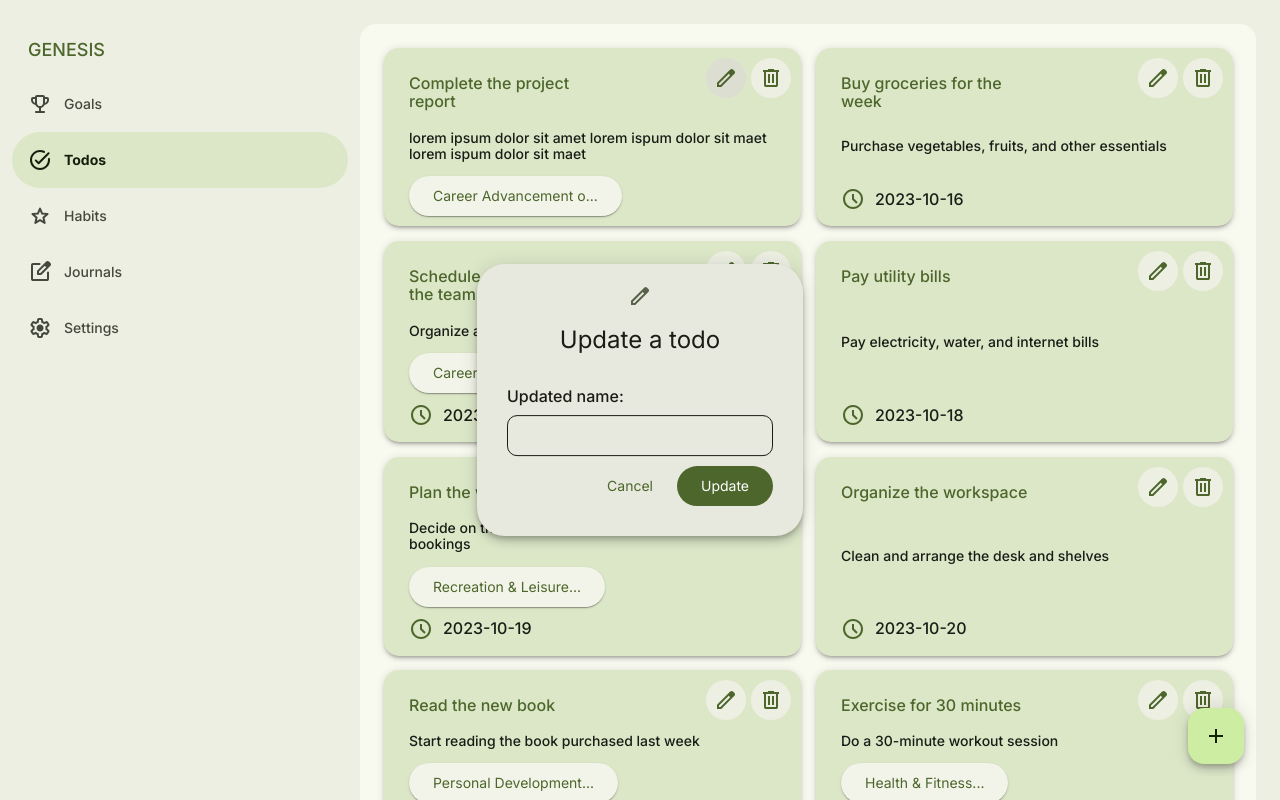
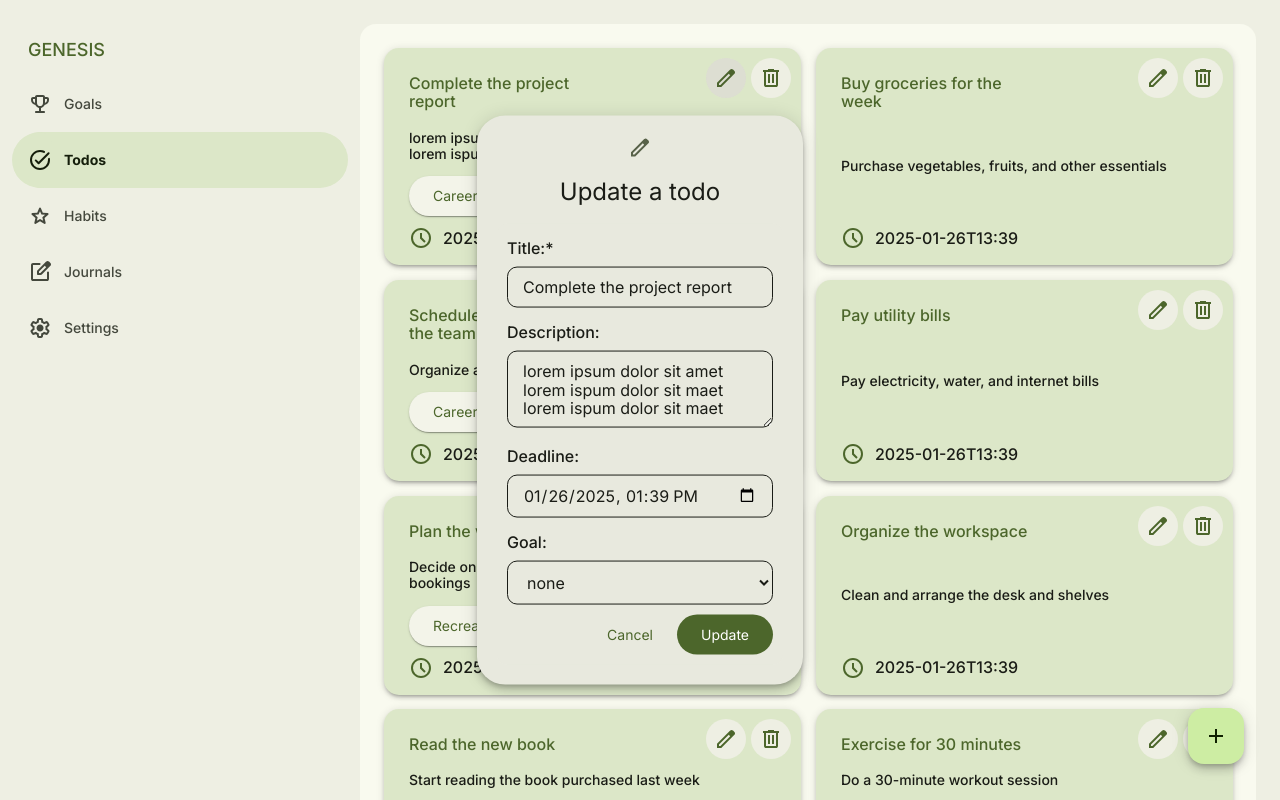
Before and after one commit to shravzzv/Genesis-precursor-client, a React (Vite) app: page /todos in a window 1280 px wide. Both pictures are taken after a click on the button 725 px from the left and 78 px from the top of the page. Shown: the top 800 px of the page. Built offline with nearby package versions, Linux system fonts and the light colour scheme.

Commit message:
feat: update Todos component with enhanced todo editing functionality and deadline management

```diff
--- a/src/pages/Todos.jsx
+++ b/src/pages/Todos.jsx
@@ -11,91 +11,92 @@ export default function Todos() {
       description:
         'lorem ipsum dolor sit amet lorem ispum dolor sit maet lorem ispum dolor sit maet',
       goal: 'Career Advancement of the second kind and lorem ipsum dolor sit amet.',
+      deadline: '2025-01-26T13:39',
       id: 1,
     },
     {
       title: 'Buy groceries for the week',
       description: 'Purchase vegetables, fruits, and other essentials',
-      deadline: '2023-10-16',
+      deadline: '2025-01-26T13:39',
       id: 2,
     },
     {
       title: 'Schedule a meeting with the team',
       description: 'Organize a meeting to discuss project updates',
-      deadline: '2023-10-17',
+      deadline: '2025-01-26T13:39',
       goal: 'Career Advancement',
       id: 3,
     },
     {
       title: 'Pay utility bills',
       description: 'Pay electricity, water, and internet bills',
-      deadline: '2023-10-18',
+      deadline: '2025-01-26T13:39',
       id: 4,
     },
     {
       title: 'Plan the weekend trip',
       description: 'Decide on the destination and make necessary bookings',
-      deadline: '2023-10-19',
+      deadline: '2025-01-26T13:39',
       goal: 'Recreation & Leisure',
       id: 5,
     },
     {
       title: 'Organize the workspace',
       description: 'Clean and arrange the desk and shelves',
-      deadline: '2023-10-20',
+      deadline: '2025-01-26T13:39',
       id: 6,
     },
     {
       title: 'Read the new book',
       description: 'Start reading the book purchased last week',
-      deadline: '2023-10-21',
+      deadline: '2025-01-26T13:39',
       goal: 'Personal Development',
       id: 7,
     },
     {
       title: 'Exercise for 30 minutes',
       description: 'Do a 30-minute workout session',
-      deadline: '2023-10-22',
+      deadline: '2025-01-26T13:39',
       goal: 'Health & Fitness',
       id: 8,
     },
     {
       title: 'Call family and friends',
       description: 'Catch up with family and friends over the phone',
-      deadline: '2023-10-23',
+      deadline: '2025-01-26T13:39',
       id: 9,
     },
     {
       title: 'Prepare for the presentation',
       description: 'Create slides and practice for the upcoming presentation',
-      deadline: '2023-10-24',
+      deadline: '2025-01-26T13:39',
       goal: 'Career Advancement',
       id: 10,
     },
     {
       title: 'Clean the house',
       description: 'Do a thorough cleaning of the house',
-      deadline: '2023-10-25',
+      deadline: '2025-01-26T13:39',
       id: 11,
     },
     {
       title: 'Meditate for 15 minutes',
       description: 'Spend 15 minutes meditating',
-      deadline: '2023-10-26',
+      deadline: '2025-01-26T13:39',
       goal: 'Spiritual Growth',
       id: 12,
     },
     {
       title: 'Learn a new skill online',
       description: 'Enroll in an online course and start learning',
-      deadline: '2023-10-27',
+      deadline: '2025-01-26T13:39',
       goal: 'Educational Pursuits',
       id: 13,
     },
     {
       title: 'Update the resume',
       description: 'Revise and update the resume with recent experiences',
-      deadline: '2023-10-28',
+      deadline: '2025-01-26T13:39',
       goal: 'Career Advancement',
       id: 14,
     },
@@ -289,17 +290,64 @@ export default function Todos() {
 
           <form onSubmit={handleUpdateSubmit}>
             <div className='formControl'>
-              <label htmlFor='name'>Updated name:</label>
+              <label htmlFor='title'>Title:*</label>
               <input
                 type='text'
-                name='name'
-                id='name'
-                value={currentTodo?.name || ''}
+                name='title'
+                id='title'
+                value={currentTodo?.title || ''}
                 onChange={(e) =>
-                  setCurrentTodo({ ...currentTodo, name: e.target.value })
+                  setCurrentTodo({ ...currentTodo, title: e.target.value })
                 }
                 required
               />
+            </div>
+
+            <div className='formControl'>
+              <label htmlFor='description'>Description:</label>
+              <textarea
+                name='description'
+                id='description'
+                rows='3'
+                value={currentTodo?.description || ''}
+                onChange={(e) =>
+                  setCurrentTodo({
+                    ...currentTodo,
+                    description: e.target.value,
+                  })
+                }
+              ></textarea>
+            </div>
+
+            <div className='formControl'>
+              <label htmlFor='deadline'>Deadline:</label>
+              <input
+                type='datetime-local'
+                name='deadline'
+                id='deadline'
+                value={currentTodo?.deadline || ''}
+                onChange={(e) =>
+                  setCurrentTodo({ ...currentTodo, deadline: e.target.value })
+                }
+              />
+            </div>
+
+            <div className='formControl'>
+              <label htmlFor='goal'>Goal:</label>
+              <select
+                name='goal'
+                id='goal'
+                value={currentTodo?.goal || ''}
+                onChange={(e) =>
+                  setCurrentTodo({ ...currentTodo, goal: e.target.value })
+                }
+              >
+                {goals.map((goal, index) => (
+                  <option key={index} value={goal}>
+                    {goal}
+                  </option>
+                ))}
+              </select>
             </div>
 
             <div className='actions'>
```
